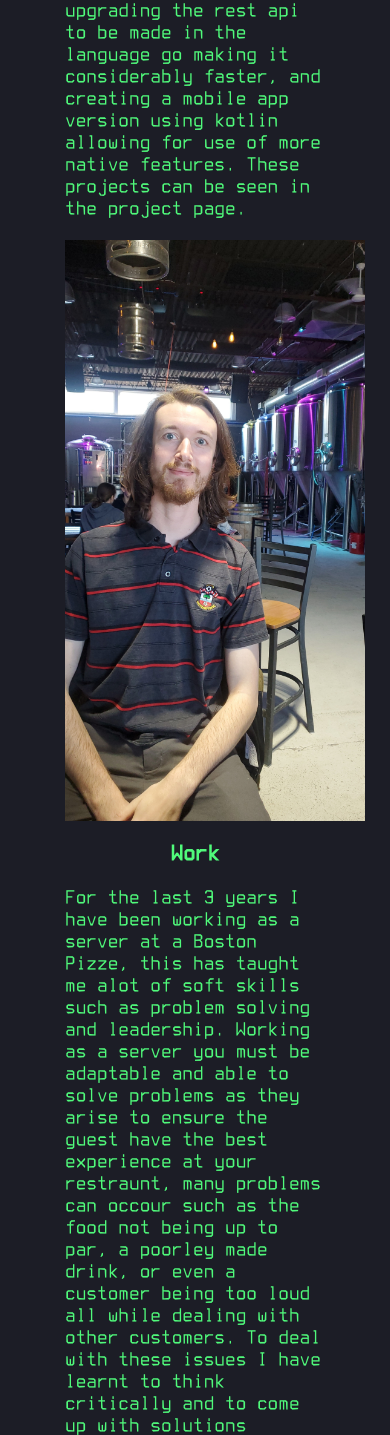
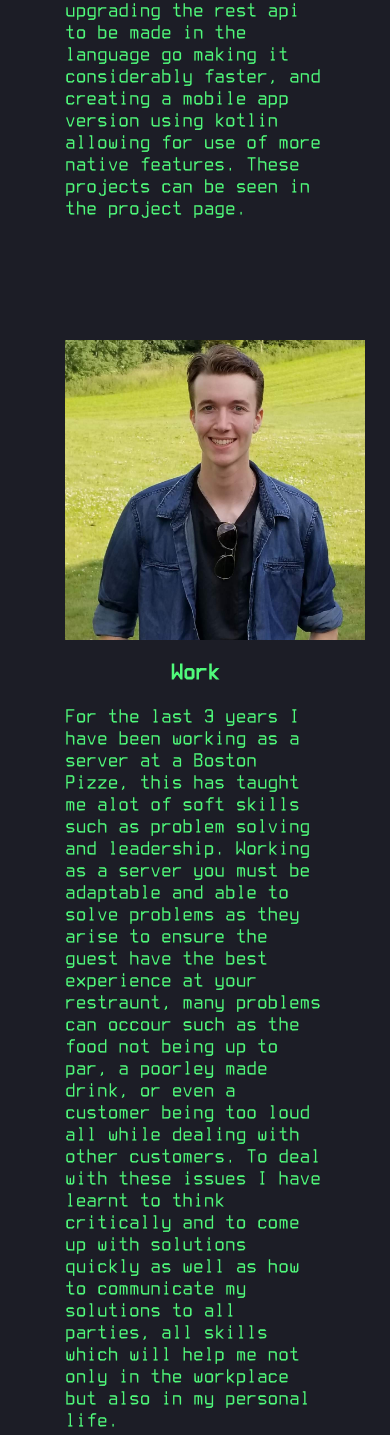
Before and after one commit to samnooby/samnooby.github.io, a Python web app: template templates/about.html in a window 390 px wide. Shown: the part 1392-2827 px from the top of the page. Run offline with Jinja, Linux system fonts and the light colour scheme; the template is opened without the code that fills it, so the values that code supplies are empty.

Commit message:
Updates Images

```diff
--- a/styles/about.css
+++ b/styles/about.css
@@ -8,7 +8,9 @@
 }
 
 #portrait {
+    margin-top: 100px;
     width: 400px;
+    height: 400px;
 }
 
 #school-response {
@@ -42,5 +44,6 @@
     }
     #portrait {
         width: 300px;
+        height: 300px;
     }
   }
--- a/styles/home.css
+++ b/styles/home.css
@@ -40,7 +40,7 @@
     #portrait {
         display:flex;
         position: absolute;
-        right: 300px;
+        right: 150px;
         top: 0px;
     }
 }
@@ -54,4 +54,8 @@
     section {
         margin-left: 10px;
     }
+    #portrait {
+        width: 100%;
+        height: auto;
+    }
   }
--- a/templates/resume.html
+++ b/templates/resume.html
@@ -36,7 +36,7 @@
     <section>
         <div>
             <p id="resume-command" class="hidden-typed">$ show resume</p>
-            <iframe id="response" class="hidden-response" src="../assets/resume.pdf" width="100%" height="1275px"></iframe>
+            <iframe id="response" class="hidden-response" src="../assets/resume.pdf" width="100%" height="1000em"></iframe>
             <div id="nav-container">
                 <p class="command-date hidden-response" id="navigation-date">30/03/21</p>
                 <p id="show-navigation" class="hidden-typed">$ navigation</p>
```
Also changed, not shown: assets/about_portrait.jpg, assets/home_portrait.jpg.
